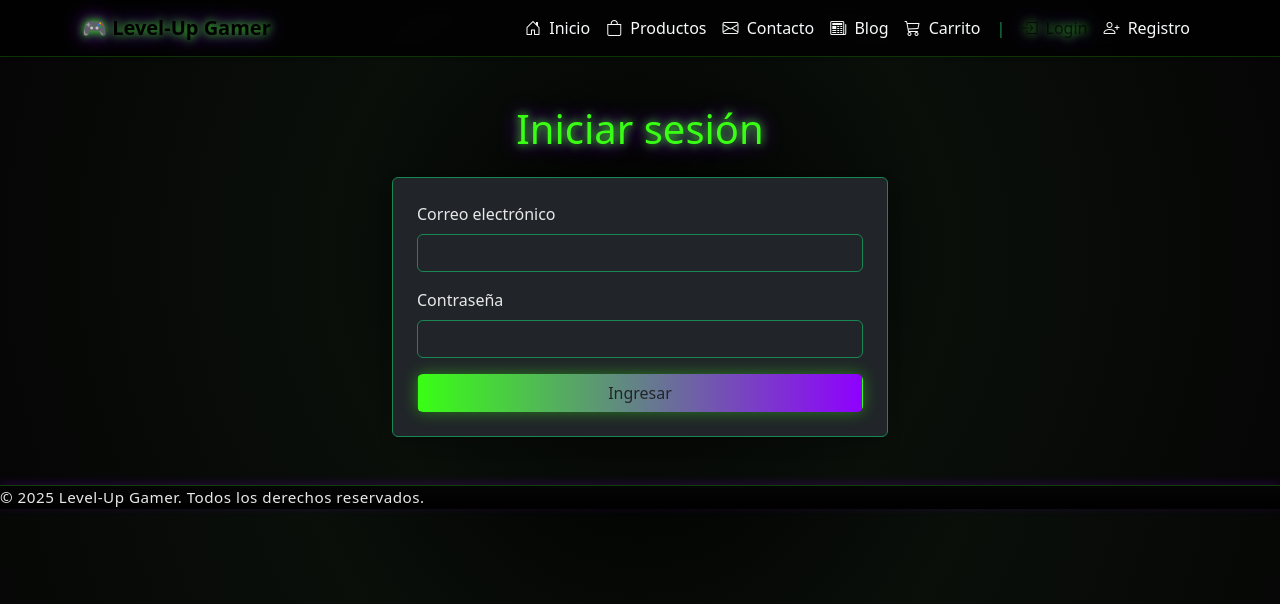
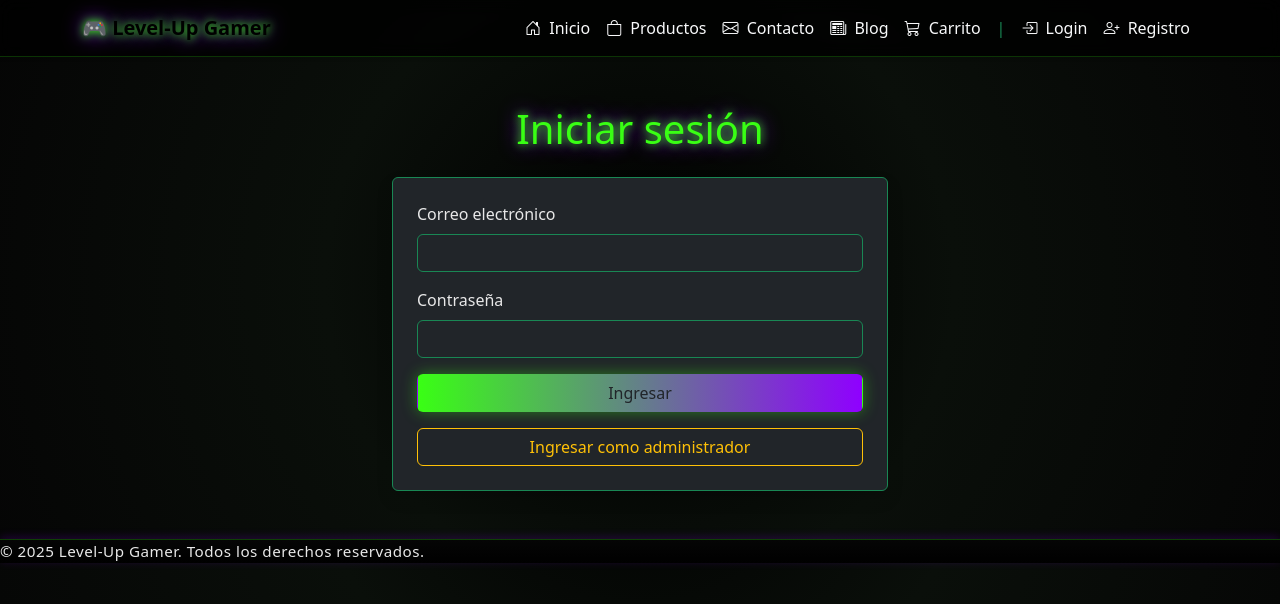
Before and after one commit to lucmachuca/LevelUpReact, a React (Vite) app: page /login in a window 1280 px wide. Shown: the top 604 px of the page. Built offline with nearby package versions, Linux system fonts and the light colour scheme.

Commit message:
creacion instancia global de login, y perfil

```diff
--- a/src/App.tsx
+++ b/src/App.tsx
@@ -1,5 +1,6 @@
 import React from "react";
 import { BrowserRouter, Routes, Route } from "react-router-dom";
+import { AuthProvider } from "./context/AuthContext";
 import Navbar from "./components/Navbar";
 import Home from "./pages/Home";
 import Productos from "./pages/Productos";
@@ -19,6 +20,7 @@ import "./App.css";
 
 const App: React.FC = () => {
   return (
+    <AuthProvider>
       <BrowserRouter>
         <Navbar />
         <Routes>
@@ -41,6 +43,7 @@ const App: React.FC = () => {
           <p>© 2025 Level-Up Gamer. Todos los derechos reservados.</p>
         </footer>
       </BrowserRouter>
+    </AuthProvider>
   );
 };
 
--- a/src/components/Navbar.tsx
+++ b/src/components/Navbar.tsx
@@ -1,5 +1,6 @@
 import React from "react";
 import { Link, useLocation } from "react-router-dom";
+import { useAuth } from "../context/AuthContext";
 import "bootstrap/dist/css/bootstrap.min.css";
 import "bootstrap-icons/font/bootstrap-icons.css";
 
@@ -11,8 +12,8 @@ interface NavItem {
 
 const Navbar: React.FC = () => {
   const location = useLocation();
+  const { usuario, logout } = useAuth();
 
-  // Menú principal limpio, sin duplicados
   const navItems: NavItem[] = [
     { path: "/", label: "Inicio", icon: "house-door" },
     { path: "/productos", label: "Productos", icon: "bag" },
@@ -21,21 +22,13 @@ const Navbar: React.FC = () => {
     { path: "/carrito", label: "Carrito", icon: "cart3" },
   ];
 
-  // Menú de usuario (lado derecho)
-  const userItems: NavItem[] = [
-    { path: "/login", label: "Login", icon: "box-arrow-in-right" },
-    { path: "/registro", label: "Registro", icon: "person-plus" },
-  ];
-
   return (
     <nav className="navbar navbar-expand-lg site-header shadow-sm">
       <div className="container">
-        {/* LOGO / NOMBRE */}
         <Link className="navbar-brand fw-bold text-neon-green glow-text" to="/">
           🎮 Level-Up Gamer
         </Link>
 
-        {/* BOTÓN MÓVIL */}
         <button
           className="navbar-toggler"
           type="button"
@@ -48,10 +41,8 @@ const Navbar: React.FC = () => {
           <span className="navbar-toggler-icon" />
         </button>
 
-        {/* LINKS */}
         <div className="collapse navbar-collapse" id="navbarNav">
           <ul className="navbar-nav ms-auto align-items-center">
-            {/* Sección principal */}
             {navItems.map(({ path, label, icon }) => (
               <li className="nav-item" key={path}>
                 <Link
@@ -67,24 +58,42 @@ const Navbar: React.FC = () => {
               </li>
             ))}
 
-            {/* Separador visual */}
             <li className="nav-item mx-2 text-success">|</li>
 
-            {/* Sección de usuario */}
-            {userItems.map(({ path, label, icon }) => (
-              <li className="nav-item" key={path}>
+            {usuario ? (
+              <>
+                <li className="nav-item">
                   <Link
-                  to={path}
+                    to={usuario.rol === "admin" ? "/admin" : "/perfil"}
                     className={`nav-link ${
-                    location.pathname === path
+                      location.pathname === "/perfil"
                         ? "nav-link-active text-neon-green glow-text"
                         : "text-light"
                     }`}
                   >
-                  <i className={`bi bi-${icon} me-1`} /> {label}
+                    <i className="bi bi-person-circle me-1" /> {usuario.nombre}
                   </Link>
                 </li>
-            ))}
+                <li className="nav-item">
+                  <button className="btn btn-link nav-link text-light" onClick={logout}>
+                    <i className="bi bi-box-arrow-right me-1" /> Cerrar sesión
+                  </button>
+                </li>
+              </>
+            ) : (
+              <>
+                <li className="nav-item">
+                  <Link to="/login" className="nav-link text-light">
+                    <i className="bi bi-box-arrow-in-right me-1" /> Login
+                  </Link>
+                </li>
+                <li className="nav-item">
+                  <Link to="/registro" className="nav-link text-light">
+                    <i className="bi bi-person-plus me-1" /> Registro
+                  </Link>
+                </li>
+              </>
+            )}
           </ul>
         </div>
       </div>
--- /dev/null
+++ b/src/context/AuthContext.tsx
@@ -0,0 +1,49 @@
+import React, { createContext, useContext, useState, useEffect, ReactNode } from "react";
+
+interface Usuario {
+  nombre: string;
+  email: string;
+  region?: string;
+  comuna?: string;
+  rol?: "user" | "admin";
+}
+
+interface AuthContextType {
+  usuario: Usuario | null;
+  login: (user: Usuario) => void;
+  logout: () => void;
+}
+
+const AuthContext = createContext<AuthContextType | undefined>(undefined);
+
+export const AuthProvider: React.FC<{ children: ReactNode }> = ({ children }) => {
+  const [usuario, setUsuario] = useState<Usuario | null>(null);
+
+  useEffect(() => {
+    const stored = localStorage.getItem("usuario");
+    if (stored) setUsuario(JSON.parse(stored));
+  }, []);
+
+  const login = (user: Usuario) => {
+    setUsuario(user);
+    localStorage.setItem("usuario", JSON.stringify(user));
+  };
+
+  const logout = () => {
+    setUsuario(null);
+    localStorage.removeItem("usuario");
+  };
+
+  return (
+    <AuthContext.Provider value={{ usuario, login, logout }}>
+      {children}
+    </AuthContext.Provider>
+  );
+};
+
+// Hook personalizado
+export const useAuth = () => {
+  const ctx = useContext(AuthContext);
+  if (!ctx) throw new Error("useAuth debe usarse dentro de AuthProvider");
+  return ctx;
+};
--- a/src/pages/LoginPage.tsx
+++ b/src/pages/LoginPage.tsx
@@ -1,11 +1,16 @@
 import React, { useState } from "react";
 import { validarLogin } from "../utils/ValidationLogin";
 import AlertMessage from "../components/AlertMessage";
+import { useAuth } from "../context/AuthContext";
+import { useNavigate } from "react-router-dom";
 
 const LoginPage: React.FC = () => {
   const [form, setForm] = useState({ email: "", password: "" });
   const [errors, setErrors] = useState<{ email?: string; password?: string }>({});
   const [alert, setAlert] = useState<{ type: "success" | "danger"; text: string } | null>(null);
+
+  const { login } = useAuth();
+  const navigate = useNavigate();
 
   const onChange = (e: React.ChangeEvent<HTMLInputElement>) =>
     setForm({ ...form, [e.target.name]: e.target.value });
@@ -15,8 +20,14 @@ const LoginPage: React.FC = () => {
     const val = validarLogin(form);
     setErrors(val);
     if (Object.keys(val).length === 0) {
-      // Simulación login OK
-      setAlert({ type: "success", text: "Login correcto. ¡Bienvenido!" });
+      const userData = {
+        nombre: "Jugador",
+        email: form.email,
+        rol: form.email.includes("admin") ? "admin" : "user",
+      };
+      login(userData);
+      setAlert({ type: "success", text: "Login correcto ✅" });
+      navigate("/");
     } else {
       setAlert({ type: "danger", text: "Revisa los campos marcados." });
     }
@@ -28,16 +39,13 @@ const LoginPage: React.FC = () => {
 
       {alert && <AlertMessage type={alert.type}>{alert.text}</AlertMessage>}
 
-      <form className="bg-dark border border-success p-4 rounded shadow" onSubmit={onSubmit} noValidate>
+      <form className="bg-dark border border-success p-4 rounded shadow" onSubmit={onSubmit}>
         <div className="mb-3">
           <label htmlFor="email" className="form-label">Correo electrónico</label>
           <input
-            id="email"
-            name="email"
-            type="email"
+            id="email" name="email" type="email"
             className={`form-control bg-dark text-light border ${errors.email ? "border-danger" : "border-success"}`}
-            value={form.email}
-            onChange={onChange}
+            value={form.email} onChange={onChange}
           />
           {errors.email && <small className="text-danger">{errors.email}</small>}
         </div>
@@ -45,17 +53,25 @@ const LoginPage: React.FC = () => {
         <div className="mb-3">
           <label htmlFor="password" className="form-label">Contraseña</label>
           <input
-            id="password"
-            name="password"
-            type="password"
+            id="password" name="password" type="password"
             className={`form-control bg-dark text-light border ${errors.password ? "border-danger" : "border-success"}`}
-            value={form.password}
-            onChange={onChange}
+            value={form.password} onChange={onChange}
           />
           {errors.password && <small className="text-danger">{errors.password}</small>}
         </div>
 
         <button type="submit" className="btn btn-hero w-100">Ingresar</button>
+
+        <button
+          type="button"
+          className="btn btn-outline-warning w-100 mt-3"
+          onClick={() => {
+            login({ nombre: "Admin", email: "admin@levelup.com", rol: "admin" });
+            navigate("/admin");
+          }}
+        >
+          Ingresar como administrador
+        </button>
       </form>
     </section>
   );
--- a/src/pages/PerfilUsuarioPage.tsx
+++ b/src/pages/PerfilUsuarioPage.tsx
@@ -1,18 +1,46 @@
 import React from "react";
+import { useAuth } from "../context/AuthContext";
 
 const PerfilUsuarioPage: React.FC = () => {
-  // Aquí podrías leer datos del usuario desde localStorage o contexto en el futuro
-  const usuario = { nombre: "Jugador Pro", email: "jugador@example.com", region: "RM", comuna: "Santiago" };
+  const { usuario } = useAuth();
+
+  if (!usuario) {
+    return (
+      <section className="container py-5 text-light text-center">
+        <h2 className="text-danger">⚠ No hay sesión activa</h2>
+        <p>Por favor, inicia sesión para ver tu perfil.</p>
+      </section>
+    );
+  }
 
   return (
     <section className="container py-5 text-light">
-      <h1 className="text-neon-green glow-text mb-4 text-center">Perfil de usuario</h1>
+      <h1 className="text-neon-green glow-text mb-4 text-center">
+        Perfil de usuario
+      </h1>
 
-      <div className="bg-dark border border-success rounded p-4 shadow" style={{ maxWidth: 640, margin: "0 auto" }}>
-        <p><strong>Nombre:</strong> {usuario.nombre}</p>
-        <p><strong>Correo:</strong> {usuario.email}</p>
-        <p><strong>Región / Comuna:</strong> {usuario.region} / {usuario.comuna}</p>
-        <button className="btn btn-outline-light mt-3">Editar perfil</button>
+      <div
+        className="bg-dark border border-success rounded p-4 shadow"
+        style={{ maxWidth: 640, margin: "0 auto" }}
+      >
+        <p>
+          <strong>Nombre:</strong> {usuario.nombre}
+        </p>
+        <p>
+          <strong>Correo:</strong> {usuario.email}
+        </p>
+        <p>
+          <strong>Región / Comuna:</strong>{" "}
+          {usuario.region || "Sin región"} / {usuario.comuna || "Sin comuna"}
+        </p>
+        <p>
+          <strong>Rol:</strong>{" "}
+          {usuario.rol === "admin" ? "Administrador" : "Usuario"}
+        </p>
+
+        <button className="btn btn-outline-light mt-3">
+          Editar perfil
+        </button>
       </div>
     </section>
   );
--- a/src/pages/RegistroPage.tsx
+++ b/src/pages/RegistroPage.tsx
@@ -2,6 +2,8 @@ import React, { useMemo, useState } from "react";
 import { validarRegistro } from "../utils/ValidationRegistro";
 import { REGIONES_COMUNAS } from "../data/comunasPorRegion";
 import AlertMessage from "../components/AlertMessage";
+import { useAuth } from "../context/AuthContext";
+import { useNavigate } from "react-router-dom";
 
 interface RegistroForm {
   nombre: string;
@@ -26,6 +28,8 @@ const RegistroPage: React.FC = () => {
   const [errors, setErrors] = useState<Partial<Record<keyof RegistroForm, string>>>({});
   const [alert, setAlert] = useState<{ type: "success" | "danger"; text: string } | null>(null);
 
+  const { login } = useAuth();
+  const navigate = useNavigate();
   const comunas = useMemo(() => (form.region ? REGIONES_COMUNAS[form.region] || [] : []), [form.region]);
 
   const onChange = (e: React.ChangeEvent<HTMLInputElement | HTMLSelectElement>) =>
@@ -36,8 +40,16 @@ const RegistroPage: React.FC = () => {
     const val = validarRegistro(form);
     setErrors(val);
     if (Object.keys(val).length === 0) {
-      setAlert({ type: "success", text: "Registro completado ✅" });
-      // Aquí podrías persistir en localStorage si quieres
+      const nuevoUsuario = {
+        nombre: form.nombre,
+        email: form.email,
+        region: form.region,
+        comuna: form.comuna,
+        rol: "user" as const,
+      };
+      login(nuevoUsuario);
+      setAlert({ type: "success", text: "Registro completado ✅ Has iniciado sesión." });
+      navigate("/");
     } else {
       setAlert({ type: "danger", text: "Revisa los campos marcados." });
     }
```
Lines whose indentation alone changed are shown as unchanged.
